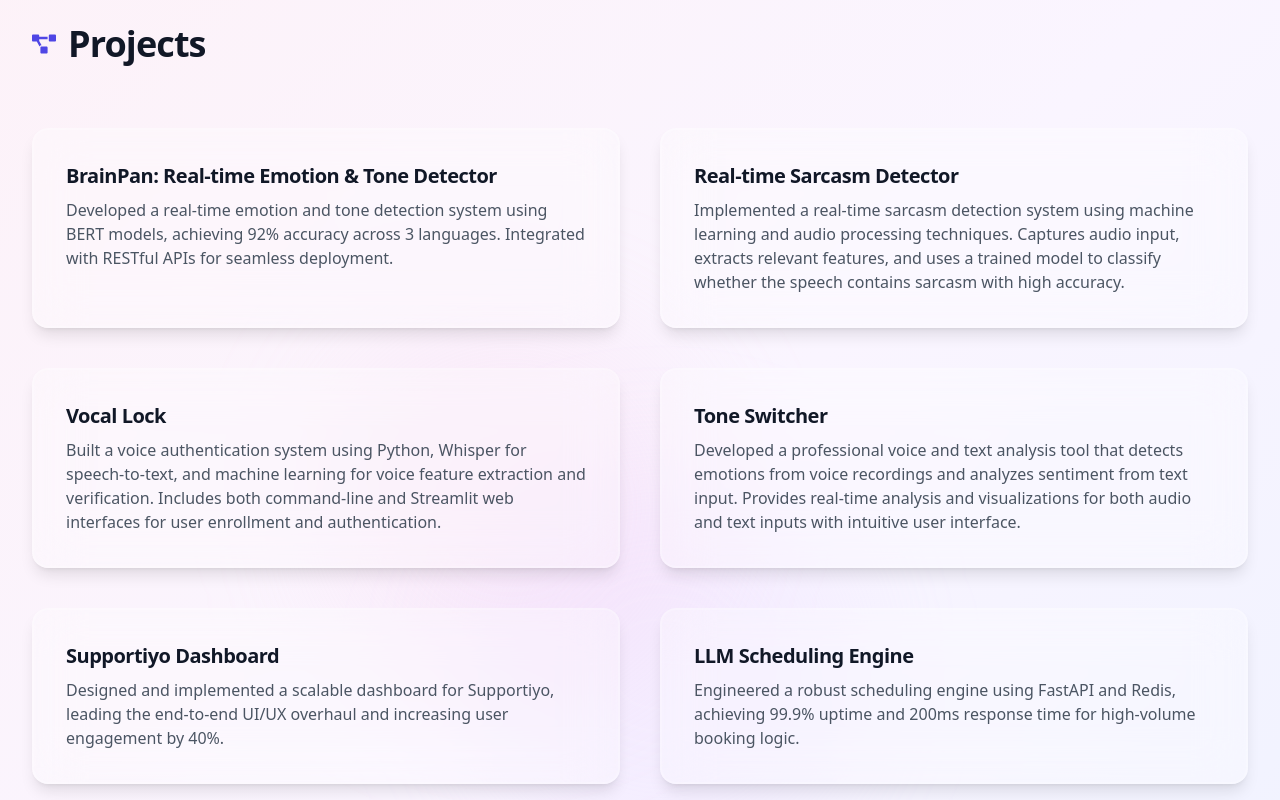
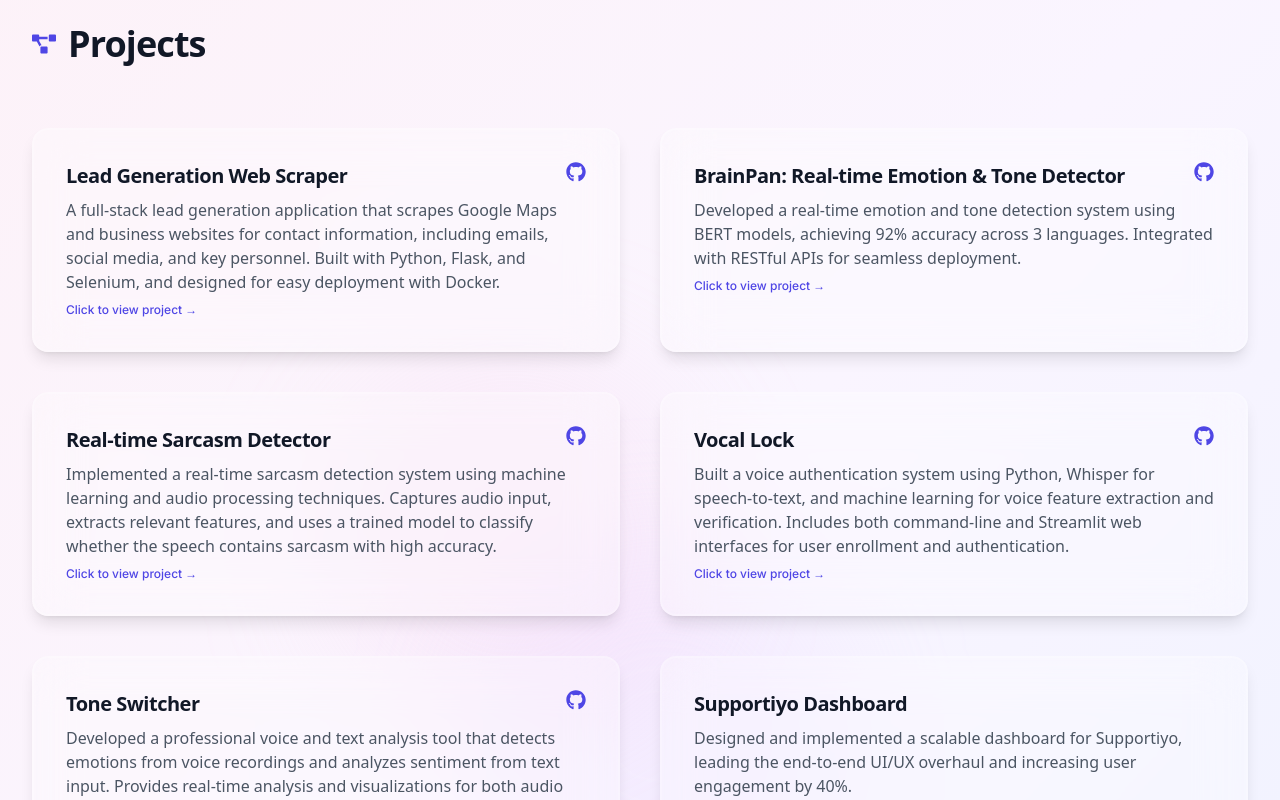
Before and after one commit to toobajatoi/portfolio, a Next.js app: page / in a window 1280 px wide. Shown: the part 2880-3680 px from the top of the page. Built offline with nearby package versions, Linux system fonts and the light colour scheme.

Commit message:
Move Lead Generation Web Scraper to top of projects list

```diff
--- a/app/page.tsx
+++ b/app/page.tsx
@@ -16,20 +16,29 @@ const fadeInUp = {
 
 const projects = [
   {
+    title: 'Lead Generation Web Scraper',
+    description: 'A full-stack lead generation application that scrapes Google Maps and business websites for contact information, including emails, social media, and key personnel. Built with Python, Flask, and Selenium, and designed for easy deployment with Docker.',
+    link: 'https://github.com/toobajatoi/lead-gen'
+  },
+  {
     title: 'BrainPan: Real-time Emotion & Tone Detector',
-    description: 'Developed a real-time emotion and tone detection system using BERT models, achieving 92% accuracy across 3 languages. Integrated with RESTful APIs for seamless deployment.'
+    description: 'Developed a real-time emotion and tone detection system using BERT models, achieving 92% accuracy across 3 languages. Integrated with RESTful APIs for seamless deployment.',
+    link: 'https://github.com/toobajatoi/BrainPan'
   },
   {
     title: 'Real-time Sarcasm Detector',
-    description: 'Implemented a real-time sarcasm detection system using machine learning and audio processing techniques. Captures audio input, extracts relevant features, and uses a trained model to classify whether the speech contains sarcasm with high accuracy.'
+    description: 'Implemented a real-time sarcasm detection system using machine learning and audio processing techniques. Captures audio input, extracts relevant features, and uses a trained model to classify whether the speech contains sarcasm with high accuracy.',
+    link: 'https://github.com/toobajatoi/real-time-sarcasm-detector'
   },
   {
     title: 'Vocal Lock',
-    description: 'Built a voice authentication system using Python, Whisper for speech-to-text, and machine learning for voice feature extraction and verification. Includes both command-line and Streamlit web interfaces for user enrollment and authentication.'
+    description: 'Built a voice authentication system using Python, Whisper for speech-to-text, and machine learning for voice feature extraction and verification. Includes both command-line and Streamlit web interfaces for user enrollment and authentication.',
+    link: 'https://github.com/toobajatoi/vocal-lock2'
   },
   {
     title: 'Tone Switcher',
-    description: 'Developed a professional voice and text analysis tool that detects emotions from voice recordings and analyzes sentiment from text input. Provides real-time analysis and visualizations for both audio and text inputs with intuitive user interface.'
+    description: 'Developed a professional voice and text analysis tool that detects emotions from voice recordings and analyzes sentiment from text input. Provides real-time analysis and visualizations for both audio and text inputs with intuitive user interface.',
+    link: 'https://github.com/toobajatoi/tone-switcher'
   },
   {
     title: 'Supportiyo Dashboard',
@@ -408,10 +417,19 @@ export default function Home() {
                 initial={{ opacity: 0, y: 20 }}
                 whileInView={{ opacity: 1, y: 0 }}
                 transition={{ duration: 0.5, delay: idx * 0.1 }}
-                className="card glass-effect border-2 border-white/20 dark:border-pink-500/20 hover:border-indigo-200 dark:hover:border-pink-500/40 p-4 sm:p-6 md:p-8 rounded-2xl shadow-lg hover:shadow-xl transition-all duration-300 backdrop-blur-xl bg-white/30 dark:bg-gray-900/30"
+                className={`card glass-effect border-2 border-white/20 dark:border-pink-500/20 hover:border-indigo-200 dark:hover:border-pink-500/40 p-4 sm:p-6 md:p-8 rounded-2xl shadow-lg hover:shadow-xl transition-all duration-300 backdrop-blur-xl bg-white/30 dark:bg-gray-900/30 ${project.link ? 'cursor-pointer hover:scale-105' : ''}`}
+                onClick={project.link ? () => window.open(project.link, '_blank') : undefined}
               >
-                <h3 className="text-lg sm:text-xl font-bold mb-2 text-gray-900 dark:text-white font-sans">{project.title}</h3>
+                <div className="flex items-start justify-between mb-2">
+                  <h3 className="text-lg sm:text-xl font-bold text-gray-900 dark:text-white font-sans">{project.title}</h3>
+                  {project.link && (
+                    <FaGithub className="text-indigo-600 dark:text-indigo-400 text-lg sm:text-xl hover:text-indigo-700 dark:hover:text-indigo-300 transition-colors" />
+                  )}
+                </div>
                 <p className="text-sm sm:text-base text-gray-600 dark:text-gray-300 font-sans">{project.description}</p>
+                {project.link && (
+                  <p className="text-xs text-indigo-600 dark:text-indigo-400 mt-2 font-medium">Click to view project →</p>
+                )}
               </motion.div>
             ))}
           </div>
```
